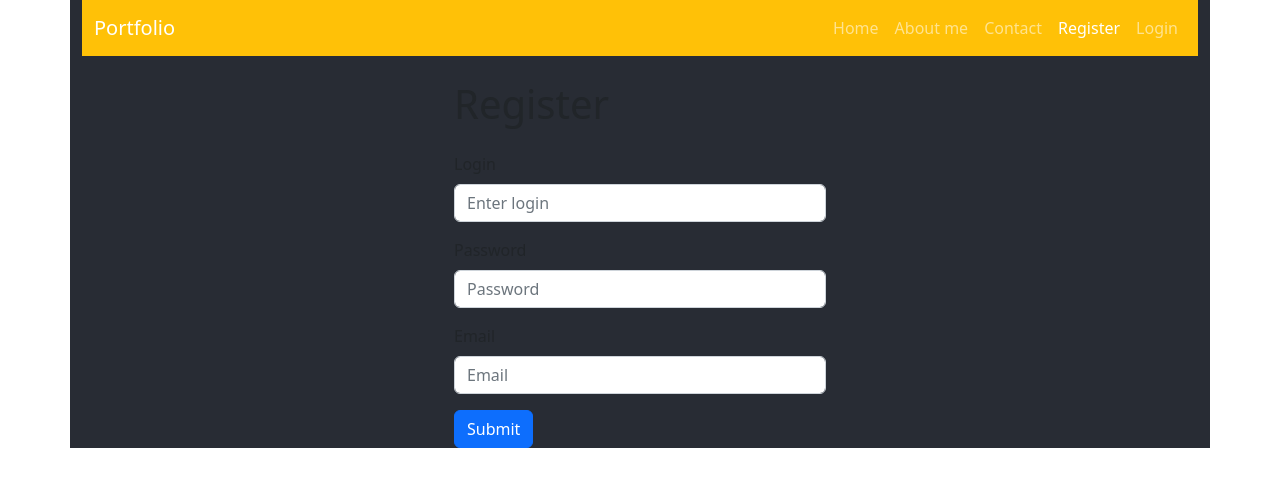
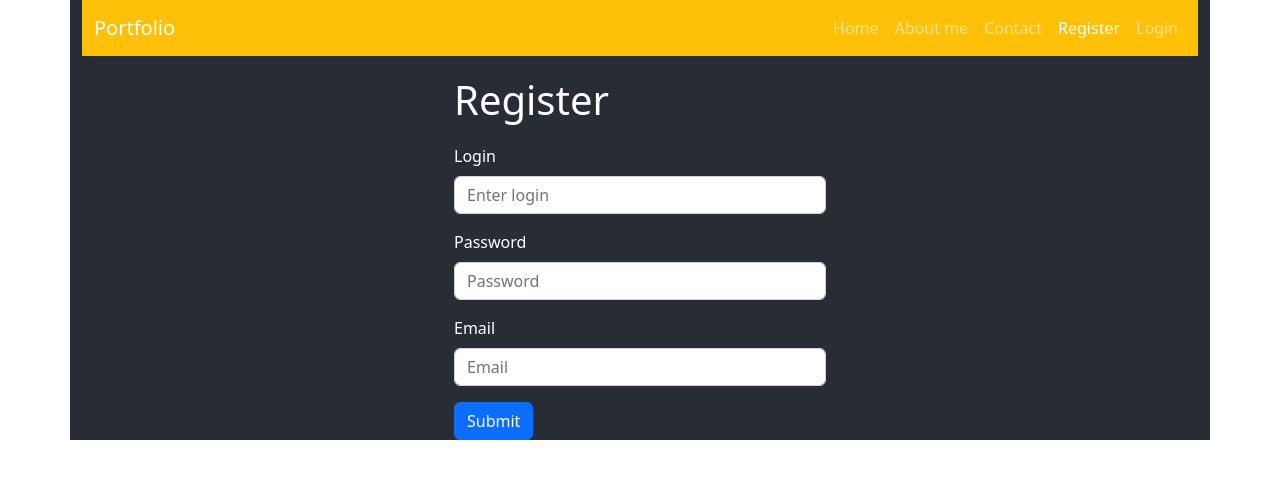
Before and after one commit to mkusztal/portfolioAboutMe, a React (Create React App) app in the folder client/: page /register in a window 1280 px wide. Shown: the top 486 px of the page. Built offline with nearby package versions, Linux system fonts and the light colour scheme.

Commit message:
Add small design to Register page

```diff
--- a/client/src/components/features/Register/Register.js
+++ b/client/src/components/features/Register/Register.js
@@ -1,6 +1,7 @@
 import { useState } from 'react';
 import { Form, Button, Alert, Spinner } from 'react-bootstrap';
 import { API_URL } from '../../../config';
+import styles from './Register.module.scss';
 
 const Register = () => {
   const [login, setLogin] = useState('');
@@ -23,7 +24,7 @@ const Register = () => {
     };
 
     setStatus('loading');
-    fetch(`${API_URL}api/auth/register`, options) // tutaj jest błąd!
+    fetch(`${API_URL}api/auth/register`, options)
       .then((res) => {
         if (res.status === 201) {
           setStatus('success');
@@ -42,7 +43,7 @@ const Register = () => {
 
   return (
     <Form className="col-12 col-sm-4 mx-auto" onSubmit={handleSubmit}>
-      <h1 className="my-4">Register</h1>
+      <h1 className={styles.title}>Register</h1>
 
       {status === 'success' && (
         <Alert variant="success">
@@ -79,7 +80,7 @@ const Register = () => {
       )}
 
       <Form.Group className="mb-3" controlId="formLogin">
-        <Form.Label>Login</Form.Label>
+        <Form.Label className={styles.text}>Login</Form.Label>
         <Form.Control
           type="text"
           value={login}
@@ -89,7 +90,7 @@ const Register = () => {
       </Form.Group>
 
       <Form.Group className="mb-3" controlId="formPassword">
-        <Form.Label>Password</Form.Label>
+        <Form.Label className={styles.text}>Password</Form.Label>
         <Form.Control
           type="password"
           value={password}
@@ -99,7 +100,7 @@ const Register = () => {
       </Form.Group>
 
       <Form.Group className="mb-3" controlId="formEmail">
-        <Form.Label>Email</Form.Label>
+        <Form.Label className={styles.text}>Email</Form.Label>
         <Form.Control
           type="email"
           value={email}
--- /dev/null
+++ b/client/src/components/features/Register/Register.module.scss
@@ -0,0 +1,7 @@
+.title {
+  color: white;
+  margin: 20px 0 20px 0;
+}
+.text {
+  color: white;
+}
--- a/client/src/components/pages/AboutMe/AboutMe.js
+++ b/client/src/components/pages/AboutMe/AboutMe.js
@@ -12,7 +12,7 @@ import {
 
 import styles from './AboutMe.module.scss';
 import AdminData from '../../features/AdminData/AdminData';
-import TechnologyCard from '../../features/TechnologyCar/TechnologyCard';
+import TechnologyCard from '../../features/TechnologyCard/TechnologyCard';
 
 const AboutMe = () => {
   const adminData = useSelector(getInformations);
```
Also changed, not shown: client/src/components/features/TechnologyCard/TechnologyCard.js (renamed from client/src/components/features/TechnologyCar/TechnologyCard.js).
